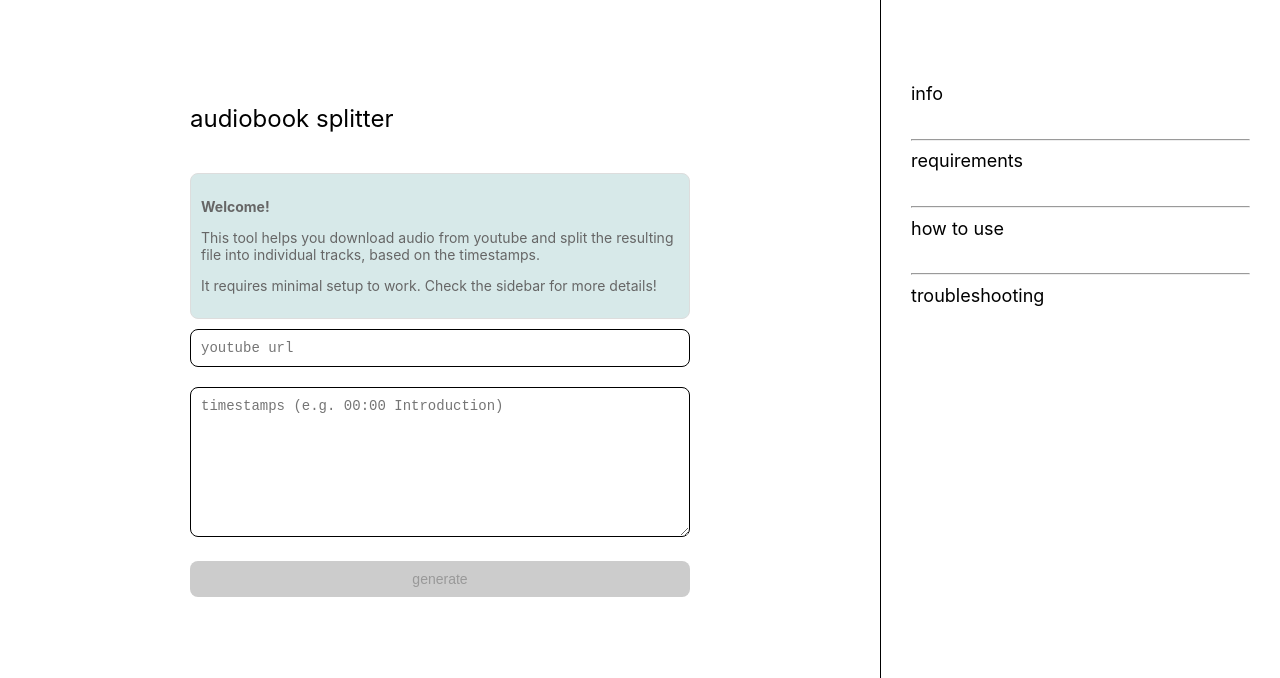
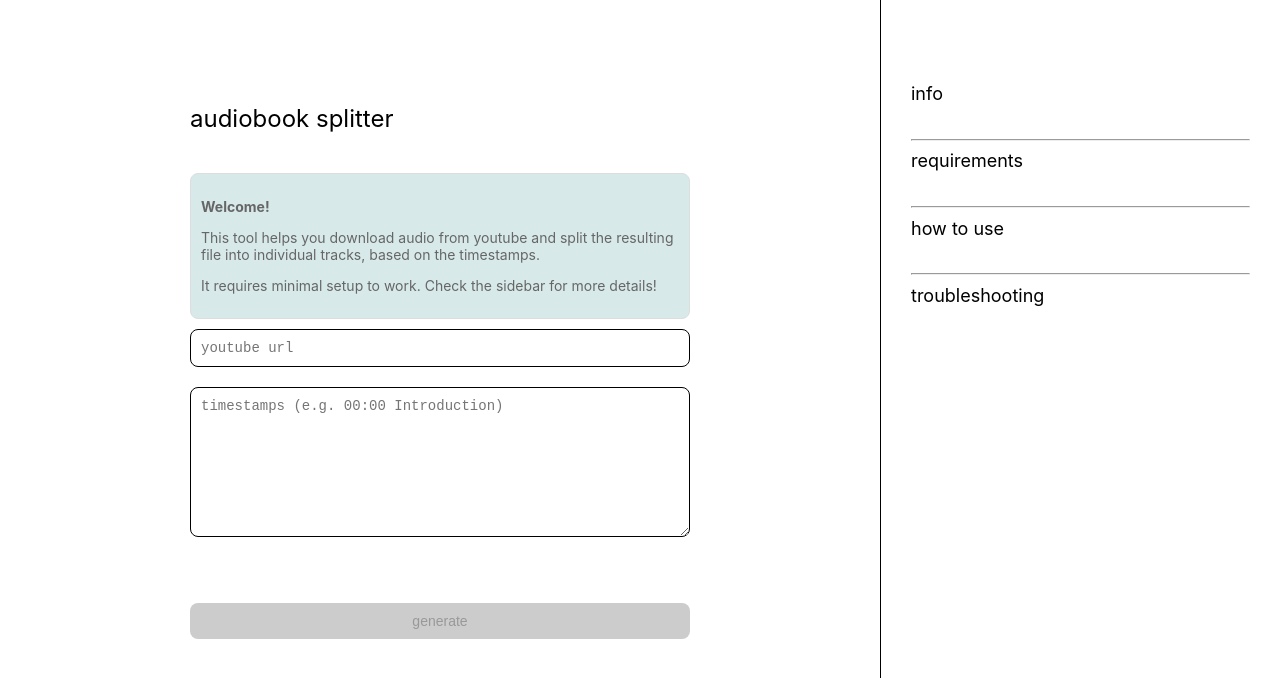
Before and after one commit to szekelyzol/audiobook-splitter, a Next.js app: page / in a window 1280 px wide. Shown: the top 678 px of the page. Built offline with nearby package versions, Linux system fonts and the light colour scheme.

Commit message:
fix generate button layout shift

```diff
--- a/components/StatusMessages.tsx
+++ b/components/StatusMessages.tsx
@@ -18,44 +18,41 @@ export const StatusMessages = memo<StatusMessagesProps>(({
   chaptersCount,
   showValidation
 }) => {
-  // Don't show validation messages while user is still typing
-  if (!showValidation) {
-    return null;
-  }
+  let messageContent = null;
 
+  // Only show validation messages when appropriate
+  if (showValidation) {
     if (sourceUrl && !isValidUrl) {
-    return <div className={styles.errorMessage}>⚠ invalid youtube url format</div>;
-  }
-
-  if (!sourceUrl && hasTimestamps) {
-    return <div className={styles.errorMessage}>⚠ missing youtube url</div>;
-  }
-
-  if (debouncedUrl && isValidUrl && hasTimestamps && chaptersCount === 0) {
-    return (
+      messageContent = <div className={styles.errorMessage}>⚠ invalid youtube url format</div>;
+    } else if (!sourceUrl && hasTimestamps) {
+      messageContent = <div className={styles.errorMessage}>⚠ missing youtube url</div>;
+    } else if (debouncedUrl && isValidUrl && hasTimestamps && chaptersCount === 0) {
+      messageContent = (
         <div className={styles.infoMessage}>
           ✓ youtube url looks good — no valid timestamps found, so this will download as a single mp3 file
         </div>
       );
-  }
-
-  if (debouncedUrl && isValidUrl && !hasTimestamps) {
-    return (
+    } else if (debouncedUrl && isValidUrl && !hasTimestamps) {
+      messageContent = (
         <div className={styles.infoMessage}>
           ✓ youtube url looks good, but no timestamps provided — this will download as a single mp3 file
         </div>
       );
-  }
-
-  if (debouncedUrl && isValidUrl && chaptersCount > 0) {
-    return (
+    } else if (debouncedUrl && isValidUrl && chaptersCount > 0) {
+      messageContent = (
         <div className={styles.successMessage}>
           ✓ found {chaptersCount} chapter(s)
         </div>
       );
     }
+  }
 
-  return null;
+  // Always render the container to reserve space
+  return (
+    <div className={styles.messageContainer}>
+      {messageContent}
+    </div>
+  );
 });
 
 StatusMessages.displayName = 'StatusMessages';
--- a/styles/Home.module.css
+++ b/styles/Home.module.css
@@ -135,6 +135,12 @@
 }
 
 /* Message Components */
+.messageContainer {
+  min-height: 42px; /* Reserve space to prevent layout shift */
+  display: flex;
+  align-items: center;
+}
+
 .infoMessage,
 .errorMessage,
 .successMessage {
```
Lines whose indentation alone changed are shown as unchanged.
